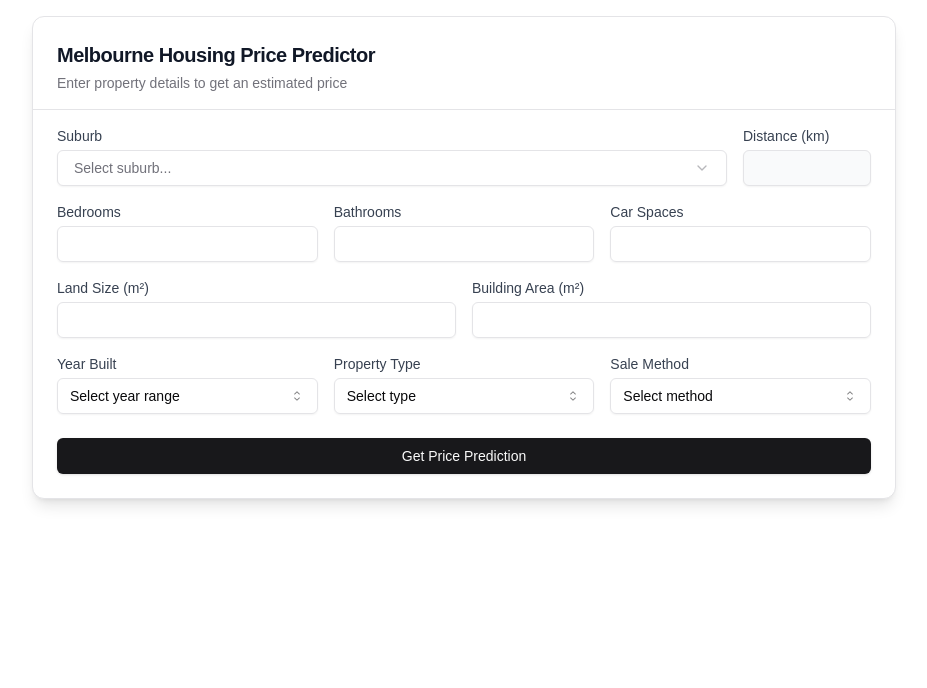
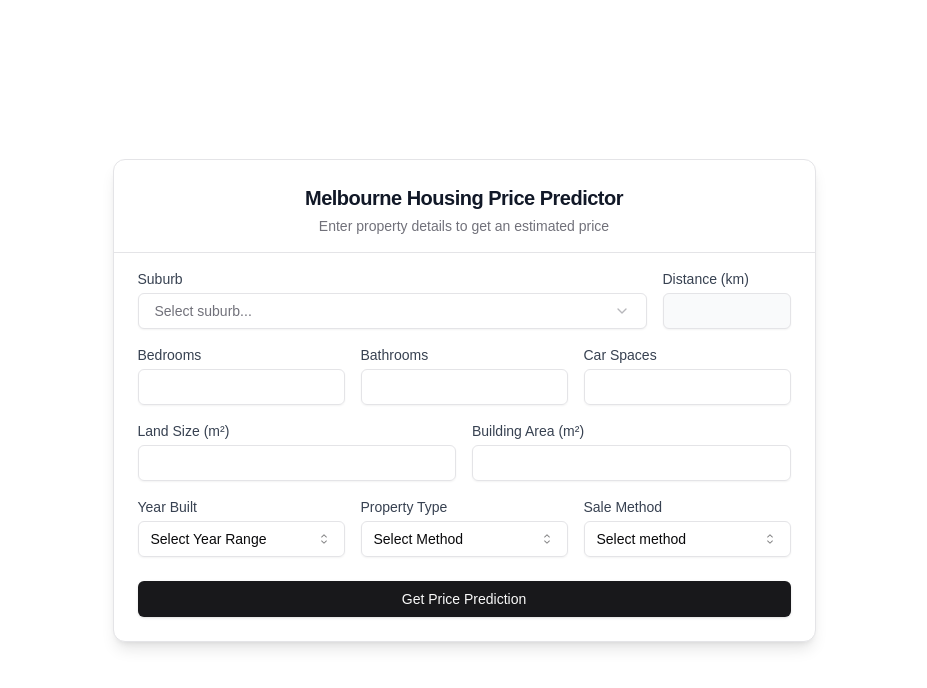
Before and after one commit to anukah/homeworth-melbourne, a Next.js app in the folder frontend/: page / in a window 1280 px wide. Shown: the top 688 px of the page, without its empty margins (176-1103 px from the left). Built offline with nearby package versions, Linux system fonts and the light colour scheme.

Commit message:
final tailwind css for pages

```diff
--- a/frontend/src/app/page.tsx
+++ b/frontend/src/app/page.tsx
@@ -15,7 +15,7 @@ const PricePredictorPage = () => {
   };
 
   return (
-    <div className="max-w-4xl mx-auto p-4">
+    <div className="flex justify-center items-center h-screen max-w-4xl mx-auto p-4">
       <PredictorForm onPredictionComplete={handlePrediction} />
     </div>
   );
--- a/frontend/src/app/results/page.tsx
+++ b/frontend/src/app/results/page.tsx
@@ -37,7 +37,7 @@ const PredictionResults = () => {
 
   if (!predictionData) {
     return (
-      <div className="min-h-[50vh] flex items-center justify-center px-4 py-8 sm:px-6 lg:px-8">
+      <div className="flex justify-center items-center h-screen max-w-4xl mx-auto p-4">
         <Card className="w-full max-w-lg">
           <CardContent className="p-6">
             <div className="text-center space-y-4">
@@ -60,17 +60,17 @@ const PredictionResults = () => {
       <div className="max-w-4xl mx-auto px-4 py-8 sm:px-6 lg:px-8">
         <Card className="bg-white shadow-lg overflow-hidden">
           <CardHeader className="p-4 sm:p-6 border-b border-gray-100">
-            <CardTitle className="text-lg sm:text-xl font-bold text-gray-900">
+            <CardTitle className="text-xl sm:text-xl font-bold text-gray-900">
               Prediction Results
             </CardTitle>
           </CardHeader>
 
-          <CardContent className="space-y-6 p-4 sm:p-6">
+          <CardContent className="space-y-6 p-4 sm:p-6 ">
             <Alert className="bg-green-50 border-green-200">
               <AlertTitle className="text-green-800 text-base sm:text-lg">
                 Estimated Price
               </AlertTitle>
-              <AlertDescription className="text-xl sm:text-2xl md:text-3xl font-bold text-green-900 mt-2">
+              <AlertDescription className="text-2xl sm:text-2xl md:text-3xl font-bold text-green-900 mt-2">
                 {formatPrice(predictionData.prediction)}
               </AlertDescription>
             </Alert>
--- a/frontend/src/components/charts/PriceComparisonChart.tsx
+++ b/frontend/src/components/charts/PriceComparisonChart.tsx
@@ -65,7 +65,7 @@ const PriceComparisonChart: React.FC<PriceComparisonChartProps> = ({ similarSubu
         </CardDescription>
       </CardHeader>
       <CardContent>
-        <div className="h-[350px] w-full">
+        <div className="h-fit w-full">
           <ChartContainer config={chartConfig}>
             <BarChart
               data={sortedData}
@@ -96,7 +96,7 @@ const PriceComparisonChart: React.FC<PriceComparisonChartProps> = ({ similarSubu
               />
               <Bar
                 dataKey="price"
-                fill="hsl(221 83.2% 53.3% / 0.3)"
+                fill="hsl(221 8.2% 53.3% / 0.3)"
                 radius={[4, 4, 0, 0]}
                 shape={(props: any) => {
                   const { x, y, width, height, fill } = props;
@@ -108,10 +108,10 @@ const PriceComparisonChart: React.FC<PriceComparisonChartProps> = ({ similarSubu
                       y={y}
                       width={width}
                       height={height}
-                      fill={isSelected ? "hsl(221 83.2% 53.3%)" : fill}
+                      fill={isSelected ? "hsl(221 8.2% 53.3%)" : fill}
                       rx={4}
                       ry={4}
-                      className={isSelected ? "stroke-2 stroke-blue-600 border-dashed" : ""}
+                      className={isSelected ? "stroke-2 stroke-black border-dashed" : ""}
                     />
                   );
                 }}
@@ -122,7 +122,7 @@ const PriceComparisonChart: React.FC<PriceComparisonChartProps> = ({ similarSubu
       </CardContent>
       <CardFooter className="flex-col items-start gap-2 text-sm border-t border-zinc-200">
         {calculatePriceDifference() !== null && (
-          <div className="flex gap-2 font-medium leading-none text-zinc-950">
+          <div className="flex gap-2 font-medium leading-none text-zinc-950 mt-4">
             {calculatePriceDifference()! > 0 ? (
 
               <>
--- a/frontend/src/components/form/PricePredictorForm.tsx
+++ b/frontend/src/components/form/PricePredictorForm.tsx
@@ -164,8 +164,8 @@ const PredictorForm: React.FC<PredictorFormProps> = ({ onPredictionComplete }) =
   return (
     <Card className="bg-white shadow-lg">
       <CardHeader className="space-y-1 pb-4 border-b">
-        <CardTitle className="text-xl font-bold text-gray-900">Melbourne Housing Price Predictor</CardTitle>
-        <CardDescription>Enter property details to get an estimated price</CardDescription>
+        <CardTitle className="text-xl font-bold text-gray-900 text-center">Melbourne Housing Price Predictor</CardTitle>
+        <CardDescription className='text-center'>Enter property details to get an estimated price</CardDescription>
       </CardHeader>
       <CardContent className="pt-4">
         <form onSubmit={handleSubmit} className="space-y-6">
@@ -298,7 +298,7 @@ const PredictorForm: React.FC<PredictorFormProps> = ({ onPredictionComplete }) =
                   onValueChange={(value) => handleSelectChange('YearBuilt', value)}
                 >
                   <SelectTrigger>
-                    <SelectValue placeholder="Select year range" />
+                    <SelectValue placeholder="Select Year Range" />
                   </SelectTrigger>
                   <SelectContent>
                     <SelectItem value="1950">1940-1960</SelectItem>
@@ -315,7 +315,7 @@ const PredictorForm: React.FC<PredictorFormProps> = ({ onPredictionComplete }) =
                   onValueChange={(value) => handleSelectChange('Type', value)}
                 >
                   <SelectTrigger>
-                    <SelectValue placeholder="Select type" />
+                    <SelectValue placeholder="Select Method" />
                   </SelectTrigger>
                   <SelectContent>
                     <SelectItem value="h">House</SelectItem>
```
